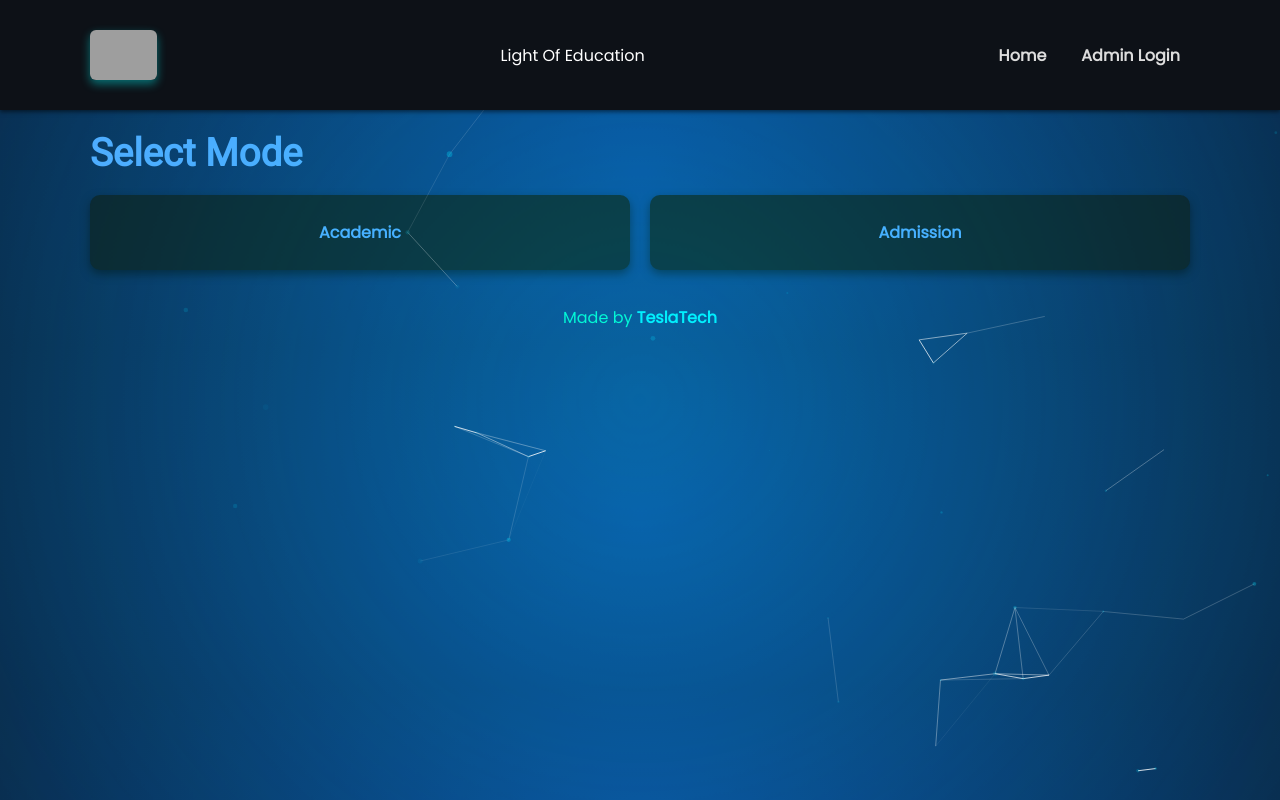
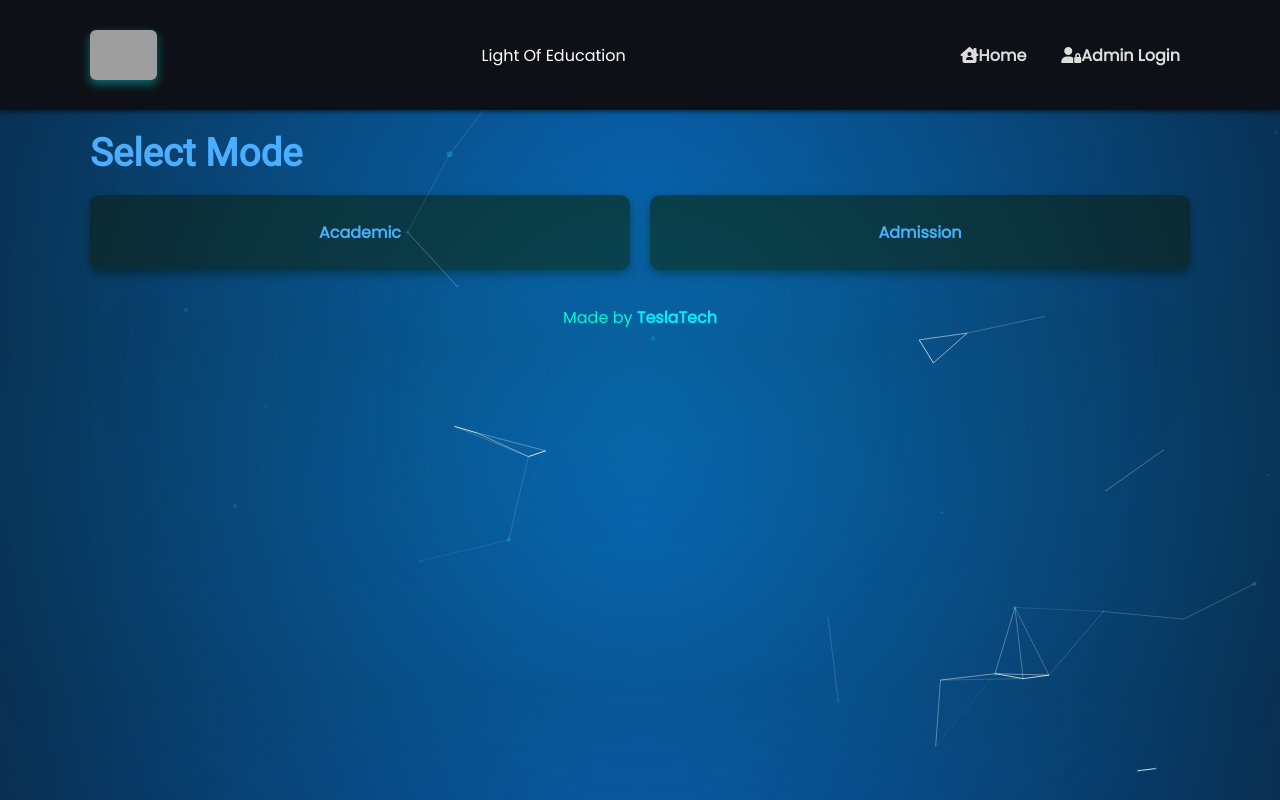
Before and after one commit to TeslaTech369/LOEPDFupload, a Flask app: page / in a window 1280 px wide. Run offline with Flask 3, Linux system fonts and the light colour scheme; some libraries are stand-ins or nearby versions; grey boxes are pictures that could not be loaded.

Commit message:
Update base.html

```diff
--- a/templates/base.html
+++ b/templates/base.html
@@ -6,6 +6,7 @@
   <meta name="viewport" content="width=device-width, initial-scale=1.0">
   <title>{% block title %}Academic PDF Repository{% endblock %}</title>
   <link href="https://fonts.googleapis.com/css2?family=Poppins&family=Roboto&display=swap" rel="stylesheet" />
+  <link rel="stylesheet" href="https://cdnjs.cloudflare.com/ajax/libs/font-awesome/6.7.2/css/all.min.css" integrity="sha512-Evv84Mr4kqVGRNSgIGL/F/aIDqQb7xQ2vcrdIwxfjThSH8CSR7PBEakCr51Ck+w+/U6swU2Im1vVX0SVk9ABhg==" crossorigin="anonymous" referrerpolicy="no-referrer" />
   <link rel="stylesheet" href="{{ url_for('static', filename='style.css') }}" />
 </head>
 <body>
@@ -16,12 +17,12 @@
           <img src="https://i.postimg.cc/kMv1v8M5/photo_2025-05-17_01-14-27.jpg" alt="PDF Repo Logo" class="logo-img" />
       </a>Light Of Education
       <ul class="nav-menu" id="nav-menu">
-        <li><a href="{{ url_for('home') }}">Home</a></li>
+        <li><a href="{{ url_for('home') }}"><i class="fa-solid fa-house-chimney-user"></i>Home</a></li>
         {% if session.get('admin_logged_in') %}
-          <li><a href="{{ url_for('upload') }}">Upload</a></li>
-          <li><a href="{{ url_for('logout') }}">Logout</a></li>
+          <li><a href="{{ url_for('upload') }}"><i class="fa-solid fa-upload"></i>Upload</a></li>
+          <li><a href="{{ url_for('logout') }}"><i class="fa-solid fa-right-from-bracket"></i>Logout</a></li>
         {% else %}
-          <li><a href="{{ url_for('login') }}">Admin Login</a></li>
+          <li><a href="{{ url_for('login') }}"><i class="fa-solid fa-user-lock"></i>Admin Login</a></li>
         {% endif %}
       </ul>
       <button class="hamburger" id="hamburger" aria-label="Toggle menu">&#9776;</button>
```
